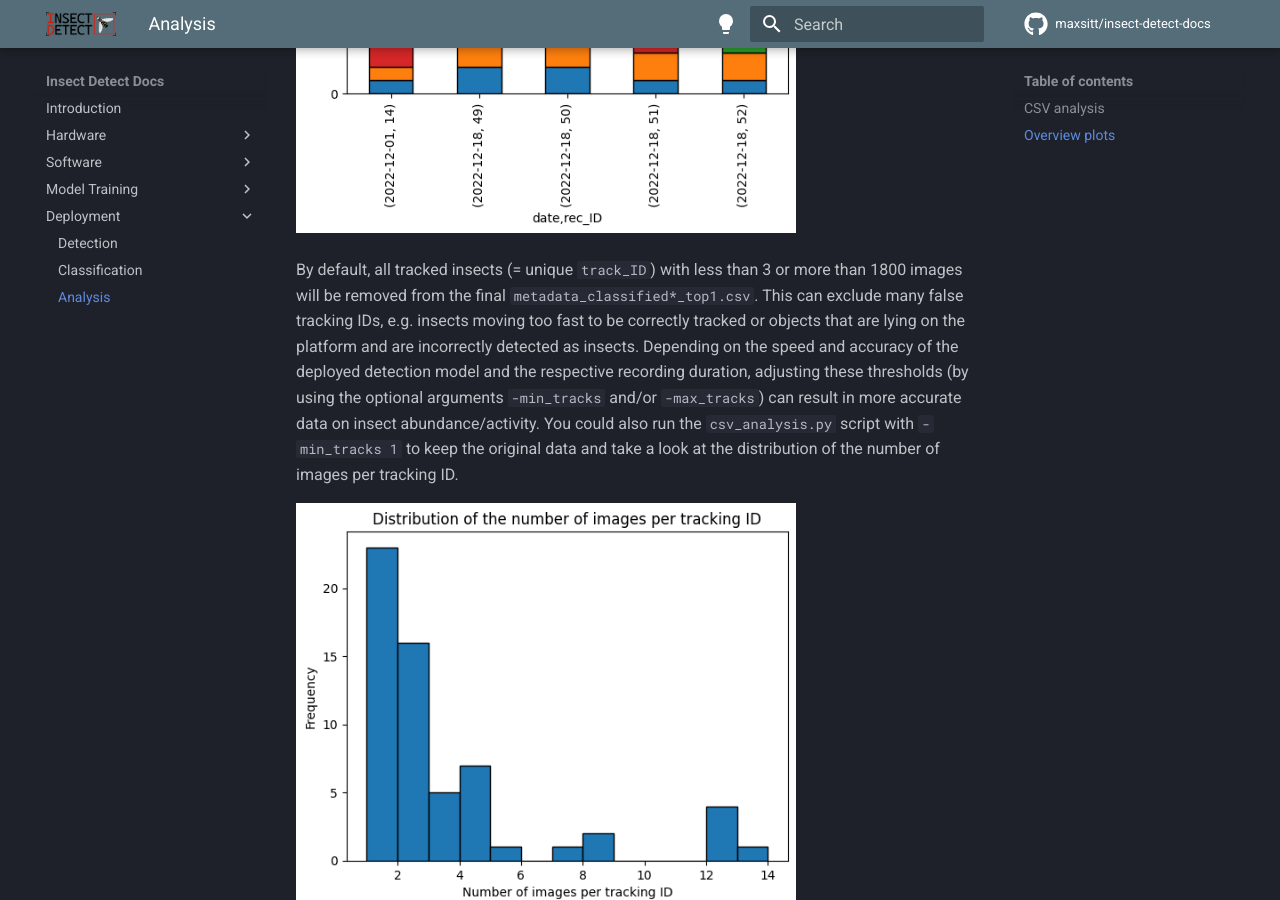
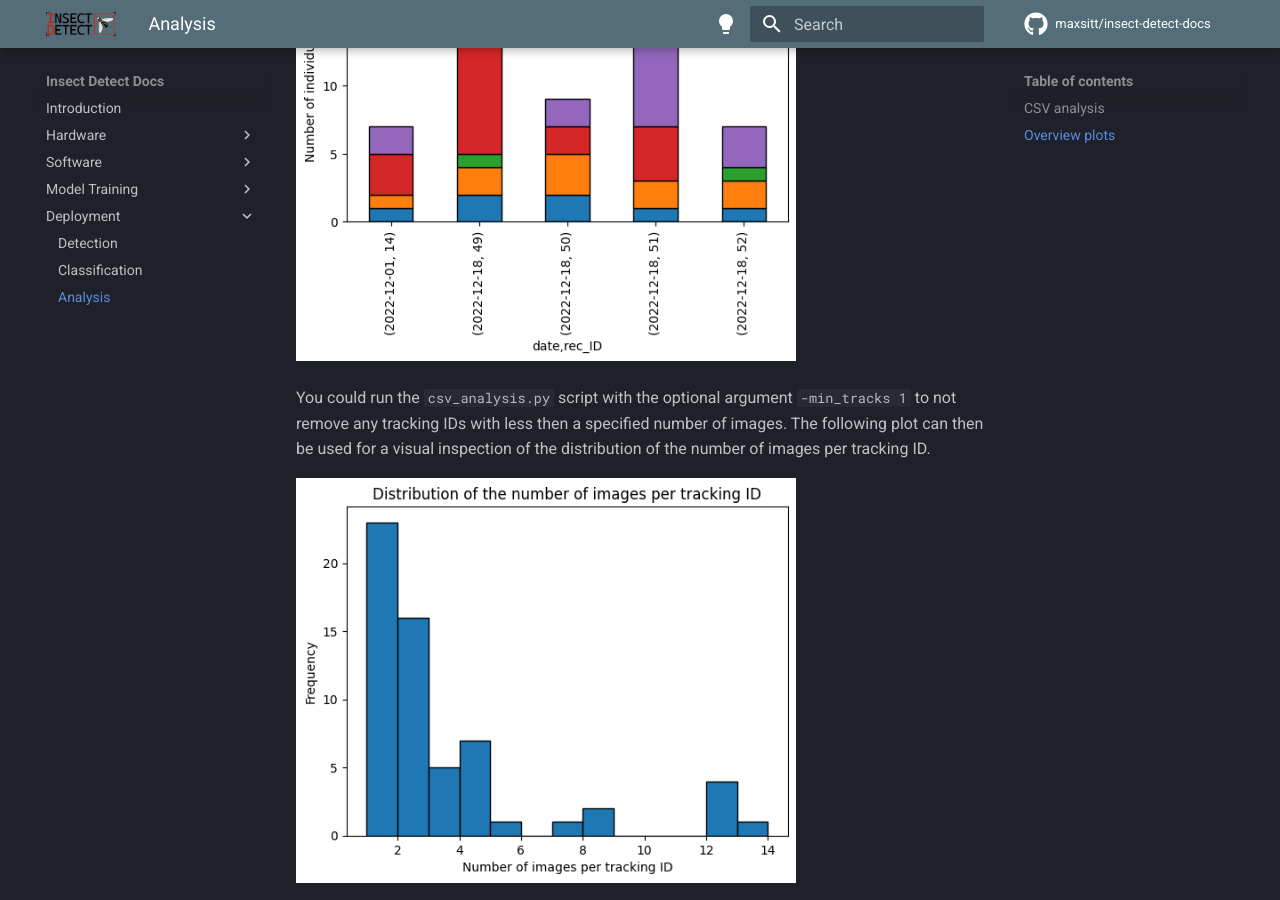
Before and after one commit to maxsitt/insect-detect-docs, an MkDocs documentation site: the page built from docs/deployment/analysis.md, in a window 1280 px wide and 900 px high, scrolled down 2722 px. Built offline with MkDocs 1.6.1 and Material for MkDocs 9.7.7, drawn with Linux system fonts in a browser that asks for light colours; comment, search, counter and statistics services are not loaded; some of the changed text lies outside the part shown.

Commit message:
Update analysis.md
Update and move text.

```diff
--- a/docs/deployment/analysis.md
+++ b/docs/deployment/analysis.md
@@ -42,8 +42,14 @@
     - `-max_tracks` to remove tracking IDs with more than the specified number
       of images (default = 1800)
 
-The `csv_analysis.py` script will automatically analyze the first
-`metadata_classified_{timestamp}.csv` file in the current directory in alphabetical order.
+By default, all tracked insects (= `track_ID`) with less than 3 or more than 1800
+images will be removed before saving the final `metadata_classified*_top1.csv`.
+This can exclude many false tracking IDs, e.g. insects moving too fast to be
+correctly tracked ("jumping" IDs) or objects that are lying on the platform and
+are incorrectly detected as insects. Depending on the speed and accuracy of the
+deployed detection model and the respective recording duration, adjusting these
+thresholds (by using the optional arguments `-min_tracks` and/or `-max_tracks`) can
+result in a more accurate estimation of insect abundance/activity (= platform visits).
 
 ---
 
@@ -98,16 +104,10 @@
 
 ![Plot top1 classes per recording](assets/images/top1_classes_per_rec.png){ width="500" }
 
-By default, all tracked insects (= unique `track_ID`) with less than 3 or more
-than 1800 images will be removed from the final `metadata_classified*_top1.csv`.
-This can exclude many false tracking IDs, e.g. insects moving too fast to be
-correctly tracked or objects that are lying on the platform and are incorrectly
-detected as insects. Depending on the speed and accuracy of the deployed
-detection model and the respective recording duration, adjusting these thresholds
-(by using the optional arguments `-min_tracks` and/or `-max_tracks`) can result
-in more accurate data on insect abundance/activity. You could also run the
-`csv_analysis.py` script with `-min_tracks 1` to keep the original data and
-take a look at the distribution of the number of images per tracking ID.
+You could run the `csv_analysis.py` script with the optional argument
+`-min_tracks 1` to not remove any tracking IDs with less then a specified
+number of images. The following plot can then be used for a visual inspection
+of the distribution of the number of images per tracking ID.
 
 ![Plot images per tracking ID](assets/images/imgs_per_track.png){ width="500" }
 
```
